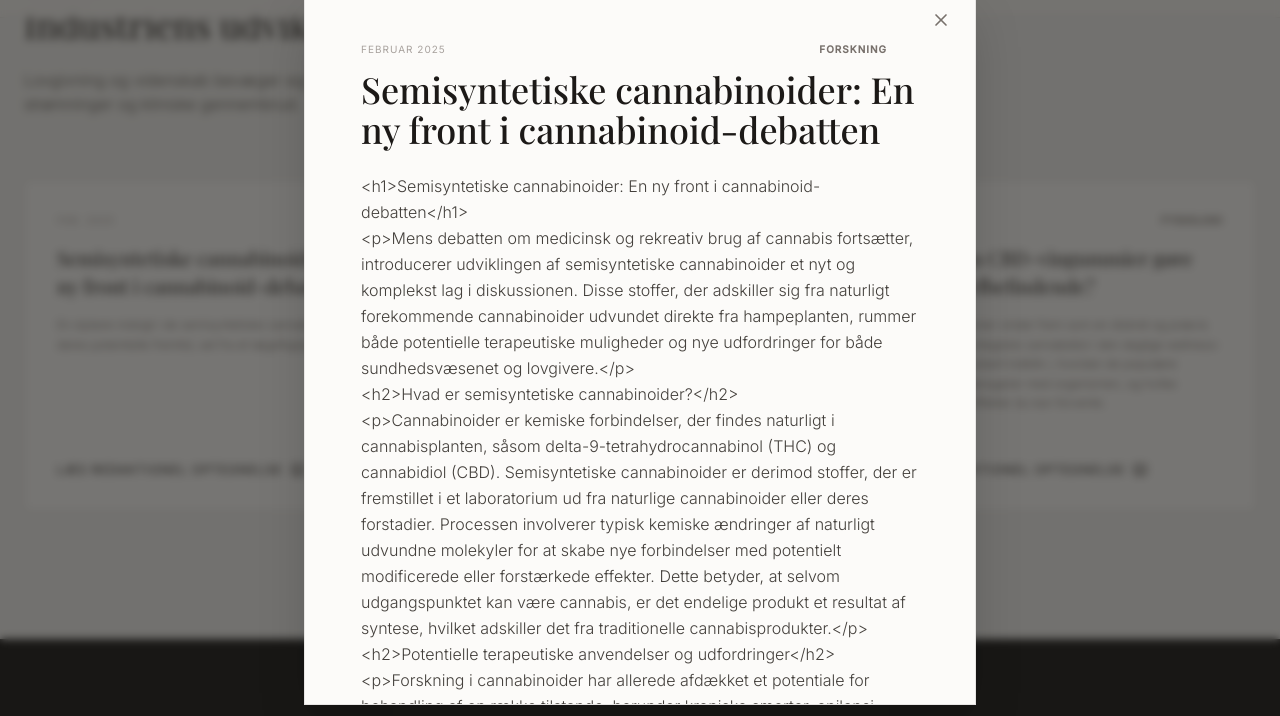
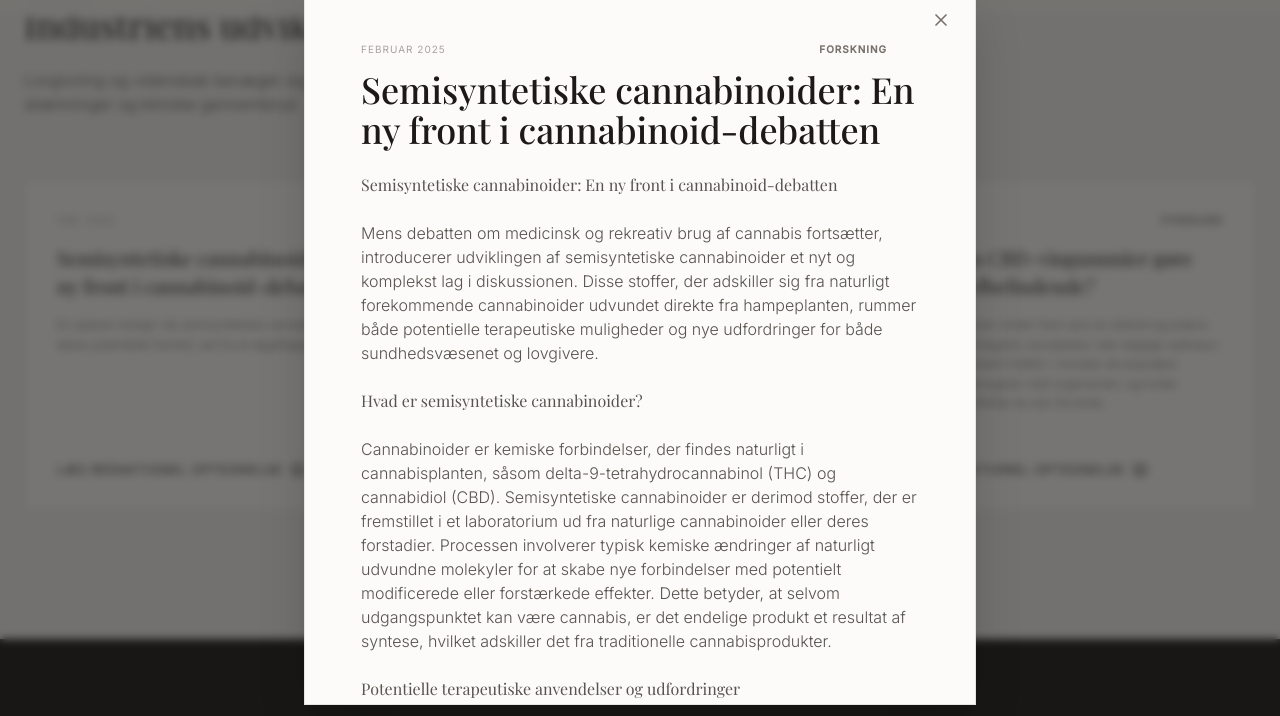
Before and after one commit to teletue/weeds-dk-web, a website: page index.html in a window 1280 px wide. Both pictures are taken after a click on the element 218 px from the left and 4875 px from the top of the page. Shown: the part 4530-5246 px from the top of the page. Drawn offline with nearby package versions, Linux system fonts and the light colour scheme; a web font is replaced by a local one.

Commit message:
Fix Reader View HTML formatering bug
- openReader() tjekker nu for HTML tags i contentDA
- AI-genererede artikler vises korrekt med innerHTML
- Gamle rå tekst artikler beholdes med split-logik
- Opdater dokumentation med løst status

```diff
--- a/index.html
+++ b/index.html
@@ -415,11 +415,19 @@
       catEl.innerText = article.category || 'Videnskab';
       titleEl.innerText = article.title;
 
-      // Konverter \n\n i content til smukke afsnit (<p>)
+      // Håndter content - HTML eller rå tekst
       bodyEl.innerHTML = '';
-      const textToSplit = article.contentDA || article.excerptDA || '';
-      const paragraphs = textToSplit.split(/\n\n+/);
+      const content = article.contentDA || article.excerptDA || '';
 
+      // Tjek om content indeholder HTML tags (fra nye AI-genererede artikler)
+      const hasHTML = /<[a-z][\s\S]*>/i.test(content);
+
+      if (hasHTML) {
+        // AI-genereret HTML - indsæt direkte
+        bodyEl.innerHTML = content;
+      } else {
+        // Gammel rå tekst - split ved \n\n og wrap i <p>
+        const paragraphs = content.split(/\n\n+/);
         paragraphs.forEach(pText => {
           if (pText.trim()) {
             const p = document.createElement('p');
@@ -428,6 +436,7 @@
             bodyEl.appendChild(p);
           }
         });
+      }
 
       // Opbyg den parrede affiliate-anbefaling i bunden
       buildAffiliateRecommendation(article.category || 'Generel');
```
Also changed, not shown: weeds_master_doc.md (+4 -5 lines). Lines whose indentation alone changed are shown as unchanged.
